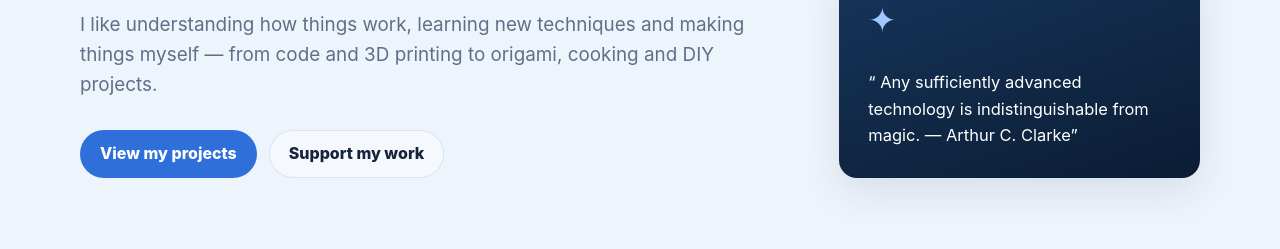
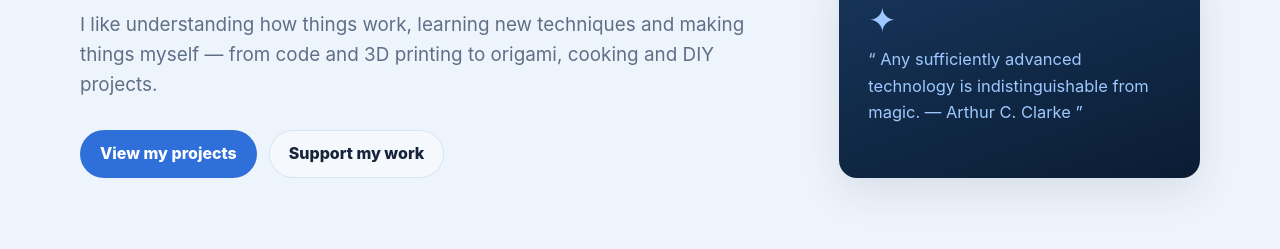
Before and after one commit to KhyrLab/cyrilnicard, a plain HTML site: page en/index.html in a window 1280 px wide. Shown: the part 491-740 px from the top of the page. Drawn offline with Linux system fonts and the light colour scheme.

Commit message:
Update quote formatting in hero card
Fixed formatting of quote in hero card.

```diff
--- a/en/index.html
+++ b/en/index.html
@@ -38,8 +38,8 @@
                     <div class="actions"><a class="button primary" href="#projects">View my projects</a><a
                             class="button secondary" href="#support">Support my work</a></div>
                 </div>
-                <aside class="hero-card"><span class="big-mark">✦</span>
-                    <p>“ Any sufficiently advanced technology is indistinguishable from magic. — Arthur C. Clarke”</p>
+                <aside class="hero-card"><span class="big-mark">✦
+                    <p>“ Any sufficiently advanced technology is indistinguishable from magic. — Arthur C. Clarke ”</p>
                 </aside>
             </div>
         </section>
```
